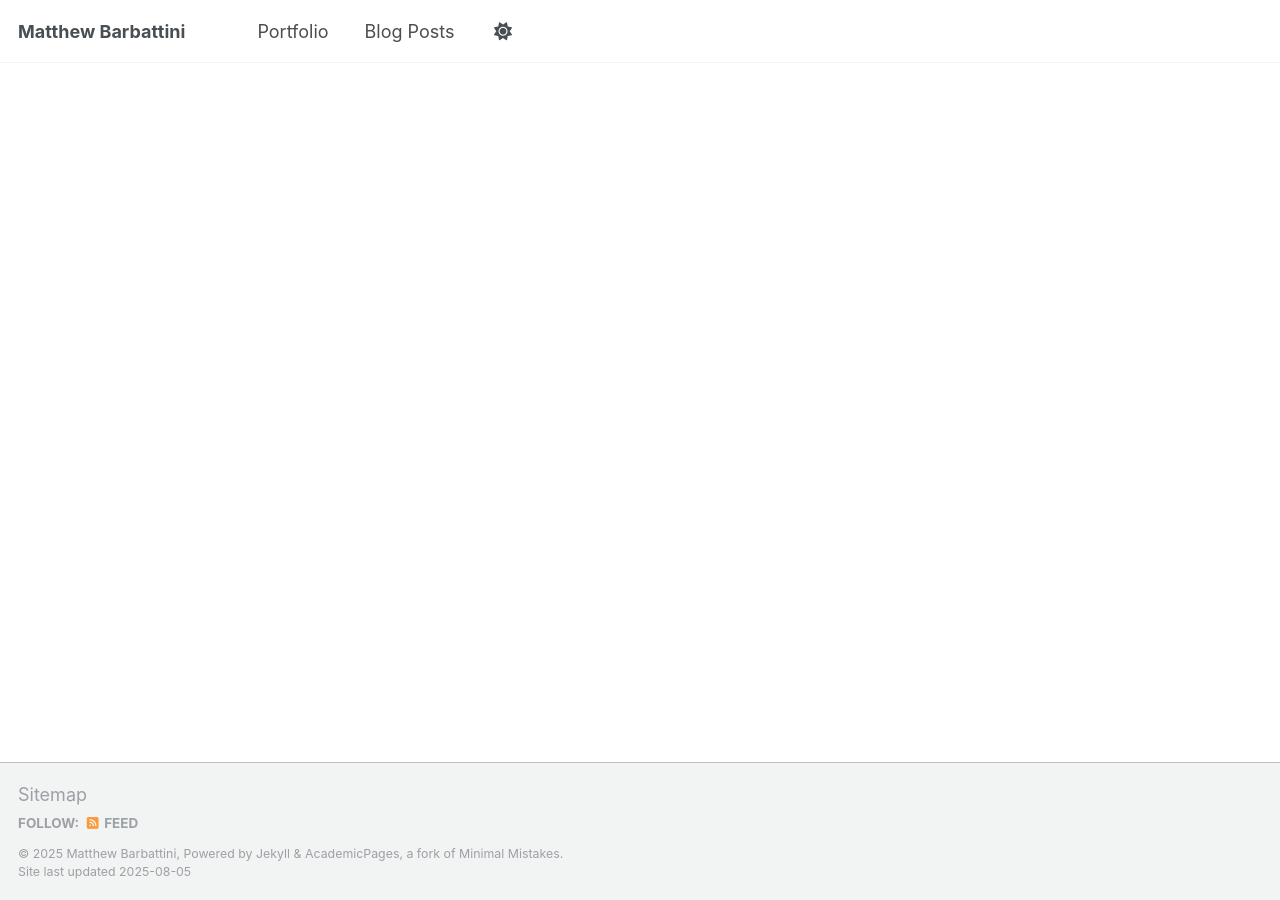
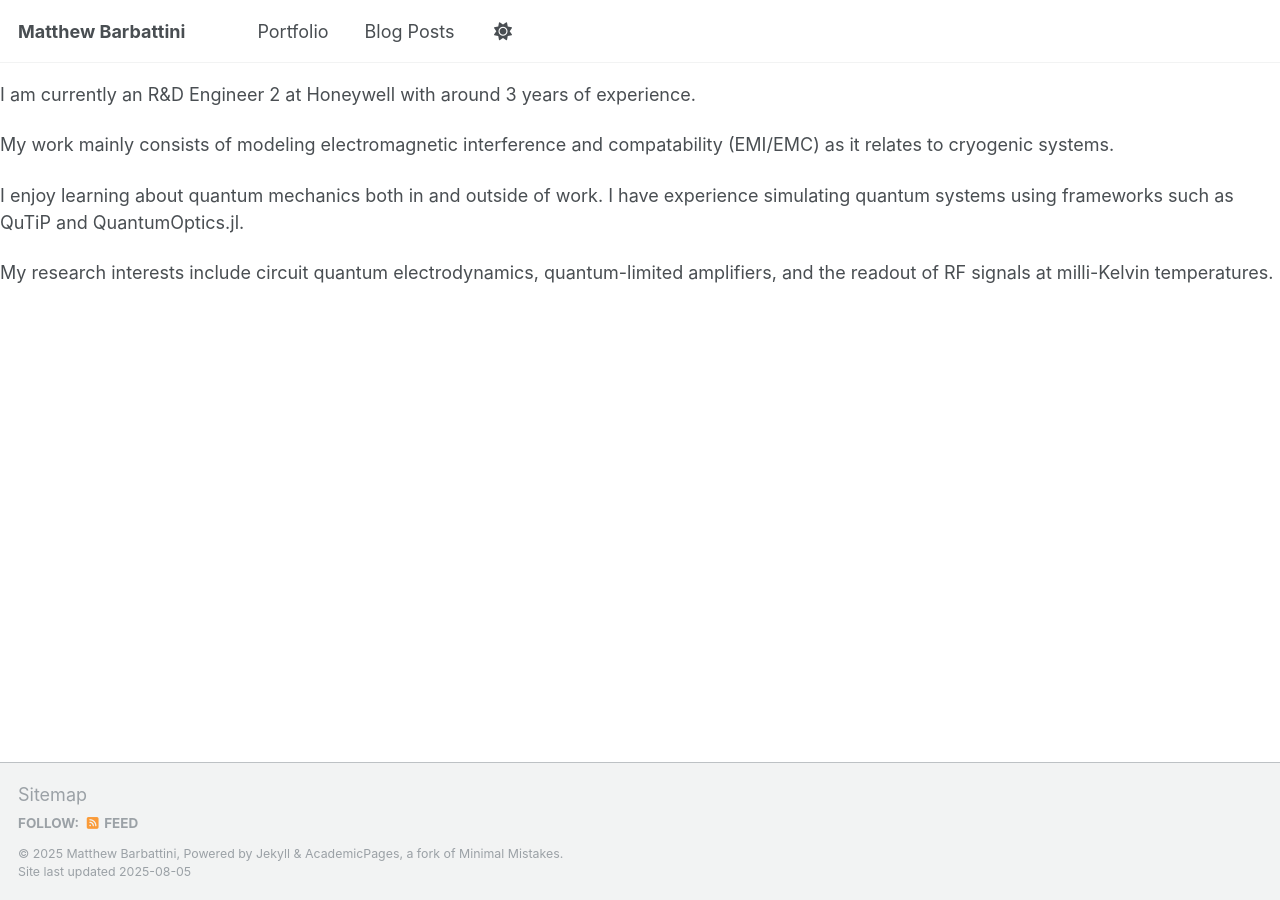
Before and after one commit to mbarbattini/mbarbattini.github.io, a Jekyll site: the page built from _pages/about.md, in a window 1280 px wide. Built offline with Jekyll 4.4.1, drawn with Linux system fonts in a browser that asks for light colours; our own code applies the rules of GitHub Pages for plain Markdown files; a script that is not in the unit is left out.

Commit message:
Add about page #1

```diff
--- a/_pages/about.md
+++ b/_pages/about.md
@@ -1,8 +1,17 @@
 ---
 permalink: /
-title: "This is an about page"
+title: "Matthew Barbattini Portfolio"
 author_profile: true
 redirect_from:
   - /about/
   - /about.html
 ---
+
+
+I am currently an R&D Engineer 2 at Honeywell with around 3 years of experience.
+
+My work mainly consists of modeling electromagnetic interference and compatability (EMI/EMC) as it relates to cryogenic systems.
+
+I enjoy learning about quantum mechanics both in and outside of work. I have experience simulating quantum systems using frameworks such as QuTiP and QuantumOptics.jl.
+
+My research interests include circuit quantum electrodynamics, quantum-limited amplifiers, and the readout of RF signals at milli-Kelvin temperatures.
```
